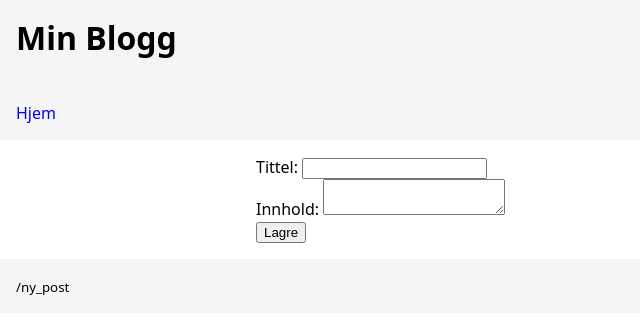
After one commit to Mahoa077/flask-intro-oppgave, a Flask app: page /ny_post in a window 1280 px wide. The commit adds this page. Shown: the top 334 px of the page, without its empty margins (0-640 px from the left). Run offline with Flask 3, Linux system fonts and the light colour scheme; data comes from the database, SQL or seed files in the repository; both versions use the stored data as it was after the commit.

Commit message:
før lunsj fredag

```diff
--- a/starter/app.py
+++ b/starter/app.py
@@ -1,5 +1,5 @@
 import sqlite3
-from flask import Flask, render_template, abort
+from flask import Flask, render_template, abort, request
 
 app = Flask(__name__)
 DB_PATH = "blog.db"
@@ -24,6 +24,12 @@ def fetch_post_by_id(post_id: int):
         return None
     return [row["id"], row["title"], row["content"]]
 
+def get_post_by_id(post_id:int):
+    for p in posts:
+        if p[0] == post_id:
+            return p
+    return None
+
 @app.route("/slettinnlegg/<int:post_id>")
 def slett_innlegg(post_id):
     with sqlite3.connect(DB_PATH) as con:
@@ -35,17 +41,21 @@ def slett_innlegg(post_id):
     posts = fetch_all_posts()
     return render_template("index.html", posts=posts)
 
-@app.route("/legg/til/innlegg")
-def legg_til_innlegg():
-    with sqlite3.connect(DB_PATH) as con:
-        con.row_factory = sqlite3.Row
+@app.route("/ny_post",methods=["GET", "POST"])
+def legge_til_nytt_innlegg():
+    if request.method == "POST":
+        tittel = request.form["title"]
+        innhold = request.form["content"]
 
-        title = input("Skriv inn titel: ")
-        content = input("Skriv inn innhold: ")
+        with sqlite3.connect(DB_PATH) as con:
+            con.row_factory = sqlite3.Row
+            row = con.execute(
+                "INSERT INTO posts (title, content) VALUES (?,?)",(tittel, innhold)
+            )
+            con.commit()
 
-        row = con.execute(
-            "INSERT INTO posts (title, content) VALUES (?,?)", (title, content)
-        )
+    posts = fetch_all_posts()
+    return render_template("ny_post.html")
 
 @app.route("/post/rediger(innlegg)")
 def rediger_innlegg():
@@ -58,7 +68,7 @@ def rediger_innlegg():
         )
 
 @app.route("/")
-def index():
+def hello():
     posts = fetch_all_posts()
     return render_template("index.html", posts=posts)
 
@@ -70,6 +80,7 @@ def post_detail(post_id):
     return render_template("post.html", post=post)
 
 
+
 @app.errorhandler(404)
 def page_not_found(e):
     return render_template("404.html"), 404
--- a/starter/templates/base.html
+++ b/starter/templates/base.html
@@ -12,7 +12,7 @@
     <h1>Min Blogg</h1>
     <br>
       <nav>
-        <a href="{{ url_for('index') }}">Hjem</a>
+        <a href="{{ url_for('hello') }}">Hjem</a>
       </nav>
     </header>
     <main>
--- a/starter/templates/index.html
+++ b/starter/templates/index.html
@@ -10,4 +10,5 @@
       </li>
     {% endfor %}
   </ul>
+  <a href="{{ url_for('legge_til_nytt_innlegg')  }}">Nytt Innlegg</a>
 {% endblock %}
--- /dev/null
+++ b/starter/templates/ny_post.html
@@ -0,0 +1,10 @@
+{% extends "base.html" %}
+{% block content %}
+    <form method="post">
+        <label for="title">Tittel:</label>
+        <input type="text" name="title" required><br>
+        <label for="content">Innhold:</label>
+        <textarea name="content" required></textarea><br>
+        <button type="submit">Lagre</button>
+    </form>
+{% endblock %}
--- a/starter/templates/post.html
+++ b/starter/templates/post.html
@@ -4,5 +4,5 @@
   <article>
     {{ post[2] | safe }}
   </article>
-  <p><a href="{{ url_for('index') }}">← Tilbake til forsiden</a></p>
+  <p><a href="{{ url_for('hello') }}">← Tilbake til forsiden</a></p>
 {% endblock %}
```
Also changed, not shown: blog.db.
